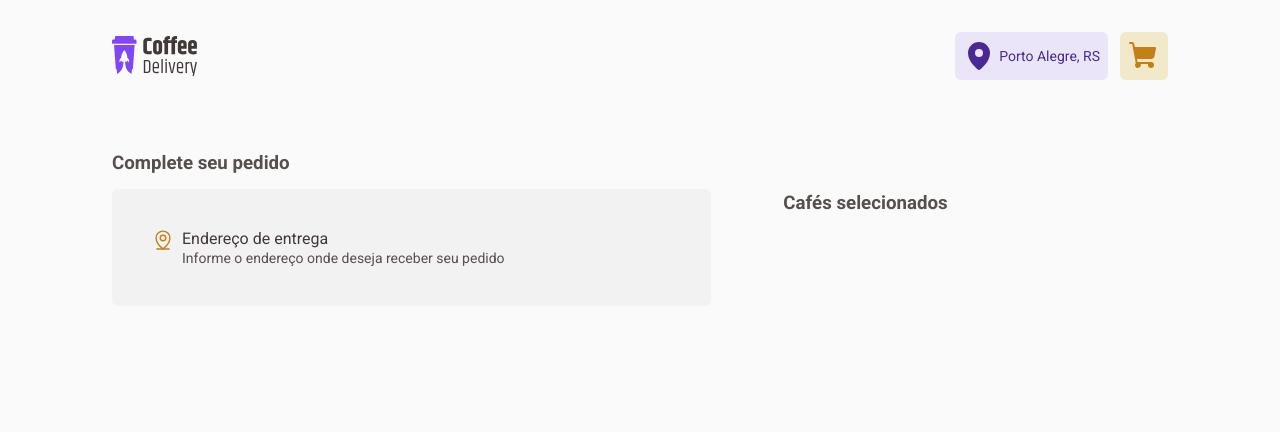
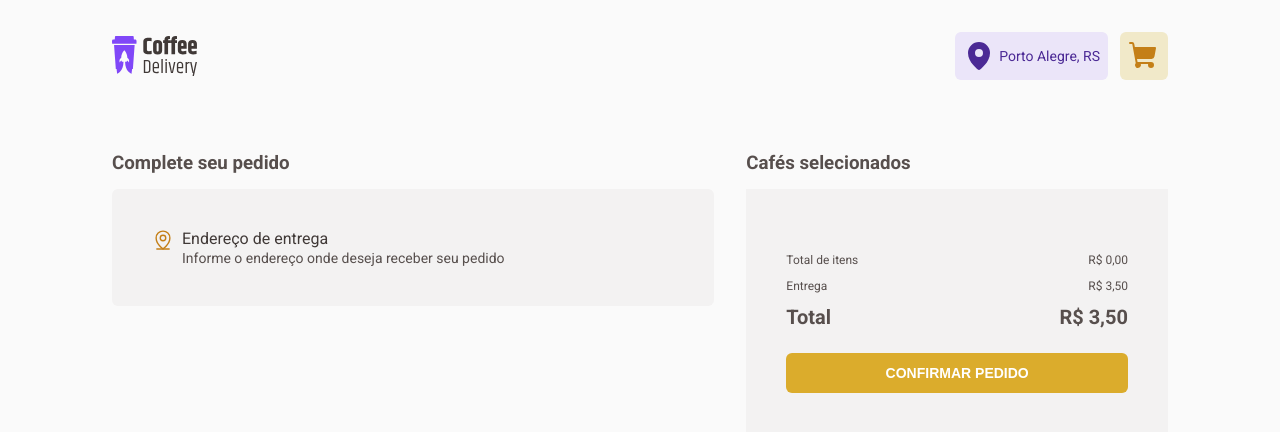
Before and after one commit to Cahmoraes/coffee-delivery, a React (Vite) app: page /checkout in a window 1280 px wide. Shown: the top 432 px of the page. Built offline with nearby package versions, Linux system fonts and the light colour scheme.

Commit message:
conclusao do order summary component

```diff
--- a/src/components/Icons/index.tsx
+++ b/src/components/Icons/index.tsx
@@ -182,3 +182,34 @@ export function MapPinLineIcon() {
     </svg>
   )
 }
+
+export function TrashIcon() {
+  return (
+    <svg
+      xmlns="http://www.w3.org/2000/svg"
+      width="32"
+      height="32"
+      fill="none"
+      viewBox="0 0 32 32"
+    >
+      <path
+        fill="#574F4D"
+        fillRule="evenodd"
+        d="M4 7a1 1 0 011-1h22a1 1 0 110 2H5a1 1 0 01-1-1zM13 12a1 1 0 011 1v8a1 1 0 11-2 0v-8a1 1 0 011-1zM19 12a1 1 0 011 1v8a1 1 0 11-2 0v-8a1 1 0 011-1z"
+        clipRule="evenodd"
+      ></path>
+      <path
+        fill="#574F4D"
+        fillRule="evenodd"
+        d="M7 6a1 1 0 011 1v19h16V7a1 1 0 112 0v19a2 2 0 01-2 2H8a2 2 0 01-2-2V7a1 1 0 011-1z"
+        clipRule="evenodd"
+      ></path>
+      <path
+        fill="#574F4D"
+        fillRule="evenodd"
+        d="M10.879 2.879A3 3 0 0113 2h6a3 3 0 013 3v2a1 1 0 11-2 0V5a1 1 0 00-1-1h-6a1 1 0 00-1 1v2a1 1 0 11-2 0V5a3 3 0 01.879-2.121z"
+        clipRule="evenodd"
+      ></path>
+    </svg>
+  )
+}
--- a/src/components/Summary/index.tsx
+++ b/src/components/Summary/index.tsx
@@ -1,28 +1,87 @@
 import { useCoffee } from '../../hooks/useCoffee'
+import { TrashIcon } from '../Icons'
 import { ItemCount } from '../ItemCount'
-import { SummaryContainer, ProductList, ProductItem } from './styles'
+import {
+  SummaryContainer,
+  ProductList,
+  ProductItem,
+  RemoveButton,
+  SummaryDetails,
+  ConfirmCheckoutButton,
+} from './styles'
+
+function convertToPriceFromValueAndAmount(value: number, amount: number) {
+  return new Intl.NumberFormat('pt-BR', {
+    currency: 'BRL',
+    style: 'currency',
+  }).format(value * amount)
+}
+
+function convertToPrice(orderTotal: number) {
+  return new Intl.NumberFormat('pt-BR', {
+    currency: 'BRL',
+    style: 'currency',
+  }).format(orderTotal)
+}
 
 export function Summary() {
   const { coffeeState, removeProductItemFromCart } = useCoffee()
 
+  const priceTotal = coffeeState?.cartProducts.reduce(
+    (total, product) => total + product.value * product.amount,
+    0,
+  )
+
+  const priceDelivery = 3.5
+  const orderTotal = priceTotal + priceDelivery
+
   return (
     <SummaryContainer>
       <h3>Cafés selecionados</h3>
-
+      <div className="container">
         <ProductList>
           {coffeeState?.cartProducts.map((product) => (
             <ProductItem key={product.name}>
               <img src={product.img_url} alt={product.name} />
-            <div>
+              <div className="content">
                 <span>{product.name}</span>
+                <div className="actions">
                   <ItemCount productItem={product} />
+                  <RemoveButton
+                    onClick={() => removeProductItemFromCart(product)}
+                  >
+                    <TrashIcon />
+                    Remover
+                  </RemoveButton>
                 </div>
-            <button onClick={() => removeProductItemFromCart(product)}>
-              Remover
-            </button>
+              </div>
+              <span className="price">
+                {convertToPriceFromValueAndAmount(
+                  product.value,
+                  product.amount,
+                )}
+              </span>
             </ProductItem>
           ))}
         </ProductList>
+
+        <SummaryDetails>
+          <div>
+            <span>Total de itens</span>
+            <span>{convertToPrice(priceTotal)}</span>
+          </div>
+          <div>
+            <span>Entrega</span>
+            <span>{convertToPrice(priceDelivery)}</span>
+          </div>
+          <div className="total">
+            <span>Total</span>
+            <span>{convertToPrice(orderTotal)}</span>
+          </div>
+        </SummaryDetails>
+
+        <ConfirmCheckoutButton>Confirmar pedido</ConfirmCheckoutButton>
+      </div>
     </SummaryContainer>
   )
 }
--- a/src/components/Summary/styles.ts
+++ b/src/components/Summary/styles.ts
@@ -2,12 +2,115 @@ import styled from 'styled-components'
 
 export const SummaryContainer = styled.div`
   width: min(44.8rem, 100%);
-  padding: 4rem;
+
+  .container {
+    background: var(--base-card);
+    padding: 4rem;
+    margin-top: 1.5rem;
+  }
 `
 
 export const ProductList = styled.ul`
   display: flex;
   flex-direction: column;
+  border-radius: 6px 44px;
 `
 
-export const ProductItem = styled.div``
+export const ProductItem = styled.div`
+  display: flex;
+  justify-content: space-between;
+  padding-bottom: 2.4rem;
+  border-bottom: 1px solid var(--base-button);
+  gap: 2rem;
+
+  img {
+    max-height: 6.4rem;
+    max-width: 6.4rem;
+  }
+
+  span {
+    font-style: normal;
+    font-weight: 400;
+    font-size: 1.6rem;
+  }
+
+  .content {
+    display: flex;
+    flex-direction: column;
+    justify-content: space-between;
+  }
+
+  .price {
+    font-weight: 700;
+    line-height: 130%;
+  }
+
+  .actions {
+    display: flex;
+    gap: 0.8rem;
+  }
+
+  & + & {
+    margin-top: 2.4rem;
+  }
+`
+
+export const RemoveButton = styled.button`
+  display: flex;
+  align-items: center;
+  gap: 0.4rem;
+  background: var(--base-button);
+  border-radius: 6px;
+  padding: 0.8rem;
+  border: 0;
+  font-weight: 400;
+  font-size: 1.2rem;
+  line-height: 160%;
+  text-transform: uppercase;
+  color: var(--base-text);
+
+  svg {
+    width: 2rem;
+    height: 2rem;
+  }
+
+  path {
+    fill: var(--purple);
+  }
+`
+
+export const SummaryDetails = styled.div`
+  margin: 2.4rem 0;
+  display: flex;
+  flex-direction: column;
+  gap: 1.2rem;
+
+  > div {
+    display: flex;
+    justify-content: space-between;
+  }
+
+  span {
+    font-size: 1.2rem;
+  }
+
+  .total {
+    span {
+      font-size: 2rem;
+      font-weight: bold;
+    }
+  }
+`
+
+export const ConfirmCheckoutButton = styled.button`
+  border-radius: 6px;
+  text-align: center;
+  color: var(--white);
+  background: var(--yellow);
+  text-transform: uppercase;
+  font-size: 1.4rem;
+  font-weight: 700;
+  padding: 1.2rem;
+  border: 0;
+  width: 100%;
+`
```
Lines whose indentation alone changed are shown as unchanged.
